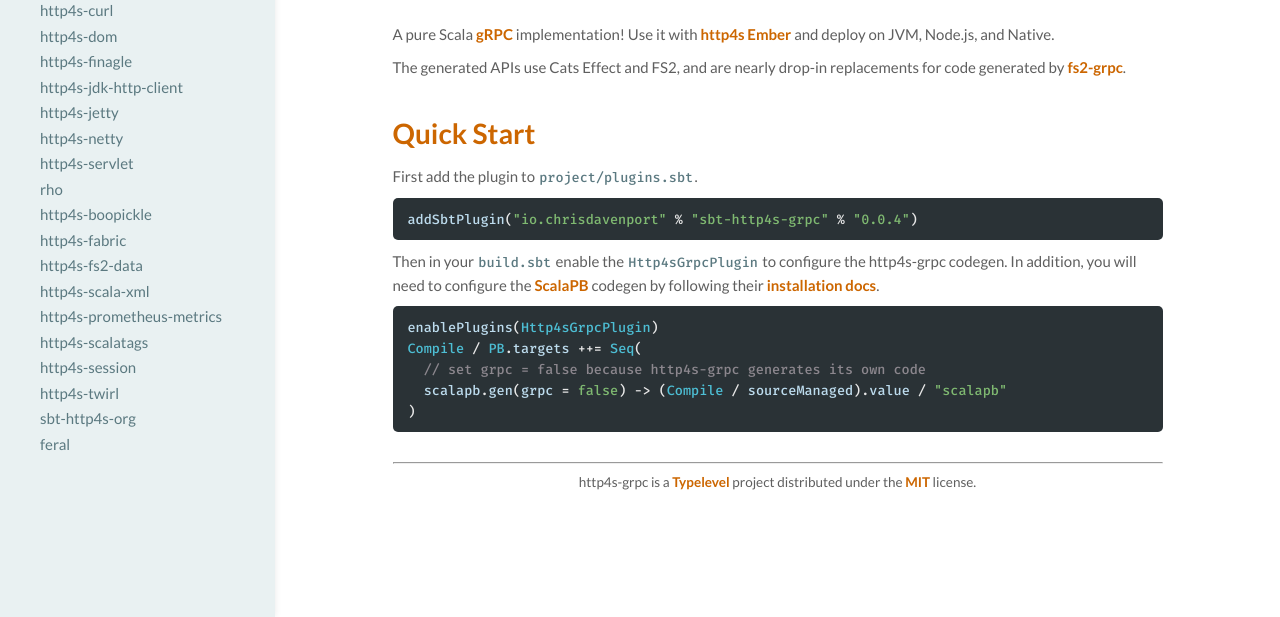
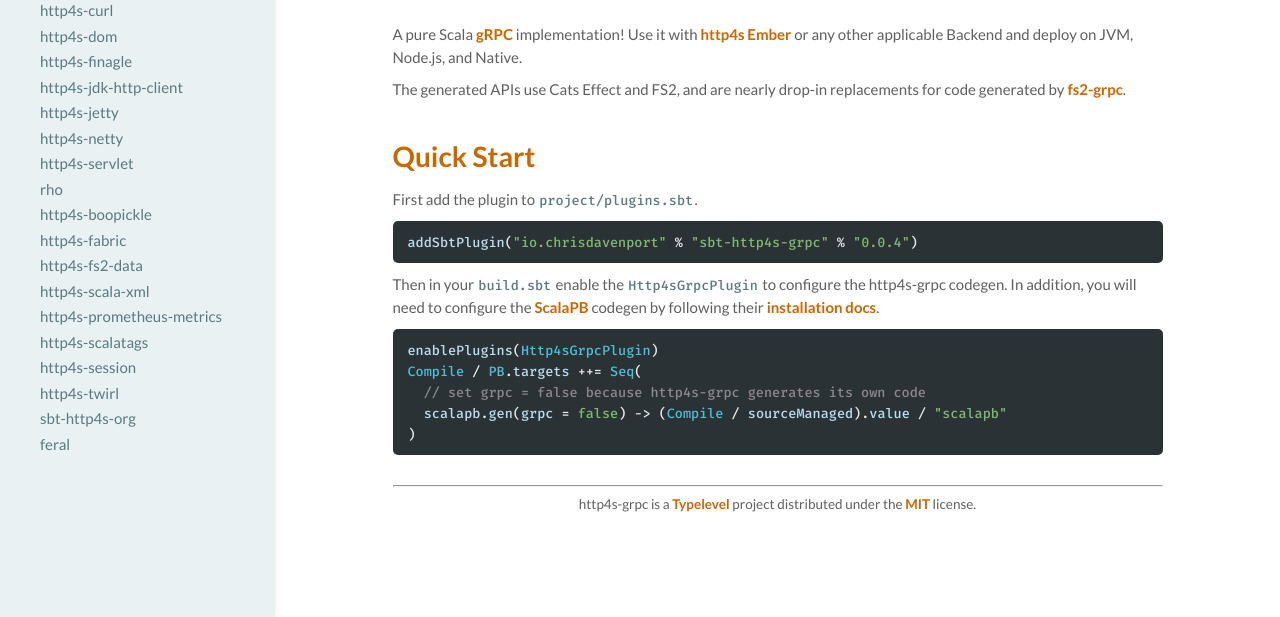
Before and after one commit to http4s/http4s-grpc, a plain HTML site: page index.html in a window 1280 px wide. Shown: the part 183-800 px from the top of the page. Drawn offline with Linux system fonts and the light colour scheme.

Commit message:
deploy: a2803885a50a00bb680c4077dac4c42d5f79655c

```diff
--- a/index.html
+++ b/index.html
@@ -119,7 +119,7 @@
       <main class="content">
 
         <h1 id="http4s-grpc" class="title">http4s-grpc</h1>
-        <p>A pure Scala <a href="https://grpc.io/">gRPC</a> implementation! Use it with <a href="https://http4s.org/v0.23/docs/integrations.html#ember">http4s Ember</a> and deploy on JVM, Node.js, and Native.</p>
+        <p>A pure Scala <a href="https://grpc.io/">gRPC</a> implementation! Use it with <a href="https://http4s.org/v0.23/docs/integrations.html#ember">http4s Ember</a> or any other applicable Backend and deploy on JVM, Node.js, and Native.</p>
         <p>The generated APIs use Cats Effect and FS2, and are nearly drop-in replacements for code generated by <a href="https://github.com/typelevel/fs2-grpc">fs2-grpc</a>.</p>
 
         <h2 id="quick-start" class="section"><a class="anchor-link left" href="#quick-start"><i class="icofont-laika link">&#xef71;</i></a>Quick Start</h2>
```
